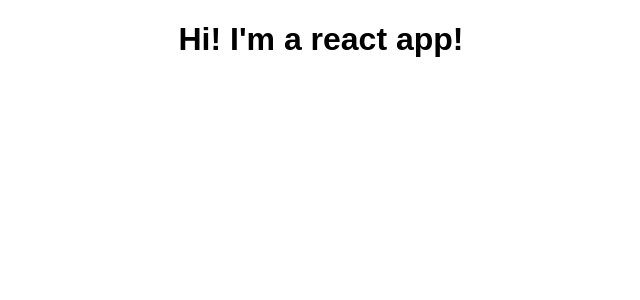
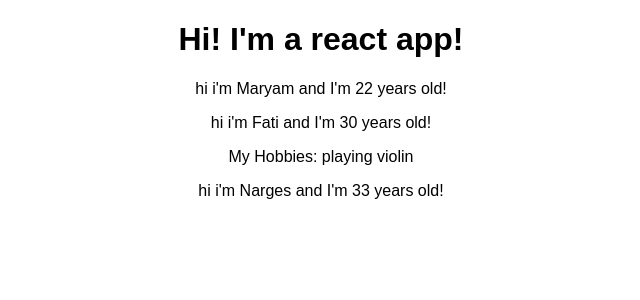
Before and after one commit to mimbele/react-playground, a React (Create React App) app: page / in a window 1280 px wide. Shown: the top 300 px of the page, without its empty margins (319-959 px from the left). Built offline with nearby package versions, Linux system fonts and the light colour scheme.

Commit message:
components, props, ...

```diff
--- a/src/App.js
+++ b/src/App.js
@@ -1,11 +1,15 @@
 import React, { Component } from 'react';
 import './App.css';
+import Person from './Person/Person'
 
 class App extends Component {
   render() {
     return (
       <div className="App">
         <h1>Hi! I'm a react app!</h1>
+        <Person name="Maryam" age="22"/>
+        <Person name="Fati" age="30">My Hobbies: playing violin</Person>
+        <Person name="Narges" age="33"/>
       </div>
       // React.createElement('div', {className:'App'}, React.createElement('h1',null, "Hi! I'm a react app!"))
     );
--- /dev/null
+++ b/src/Person/Person.js
@@ -0,0 +1,12 @@
+import React from 'react'
+
+const person = (props) => {
+    return (
+        <div>
+            <p>hi i'm {props.name} and I'm {props.age} years old!</p>
+            <p>{props.children}</p>
+        </div>
+    )
+}
+
+export default person;
```
